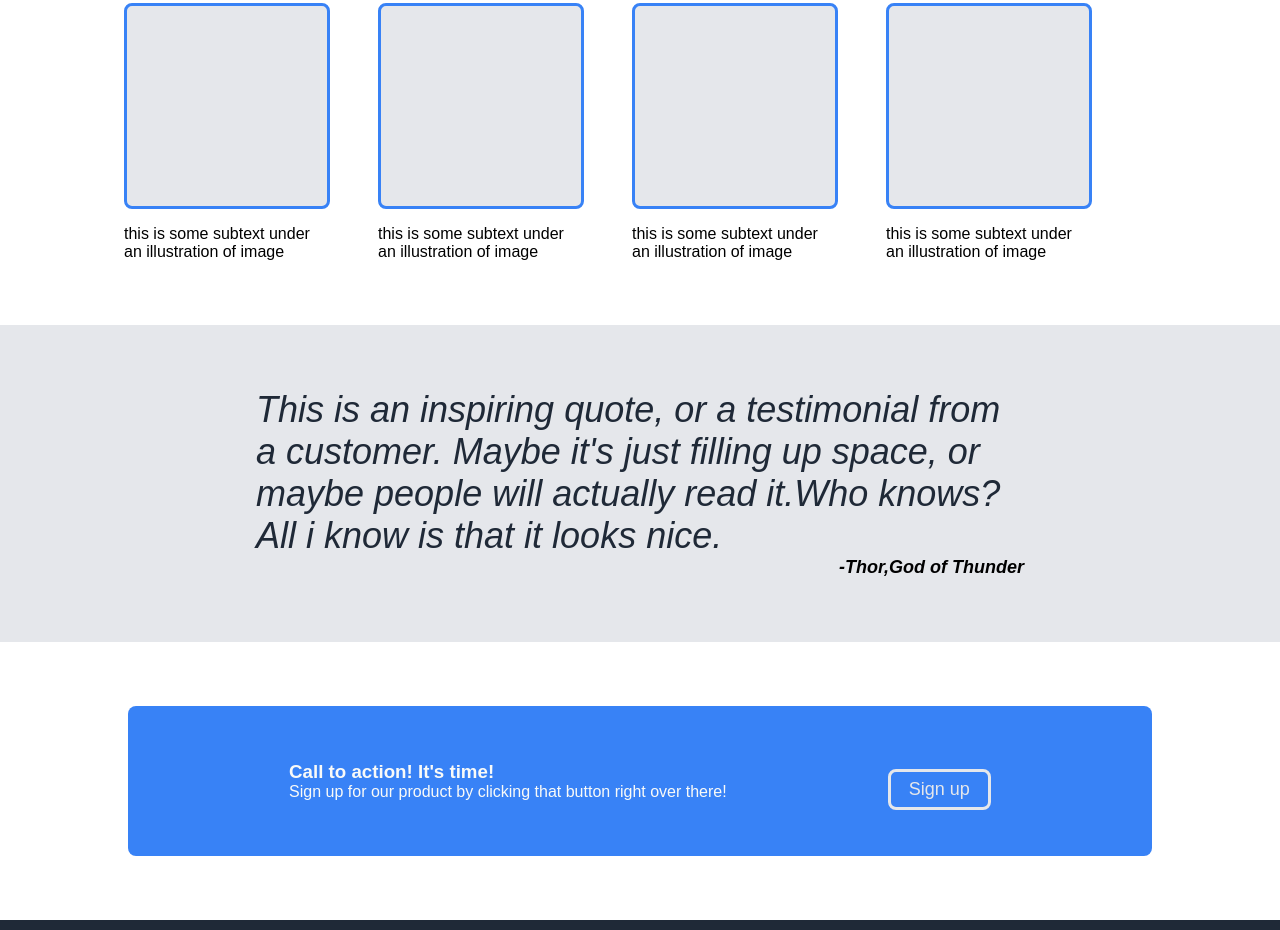
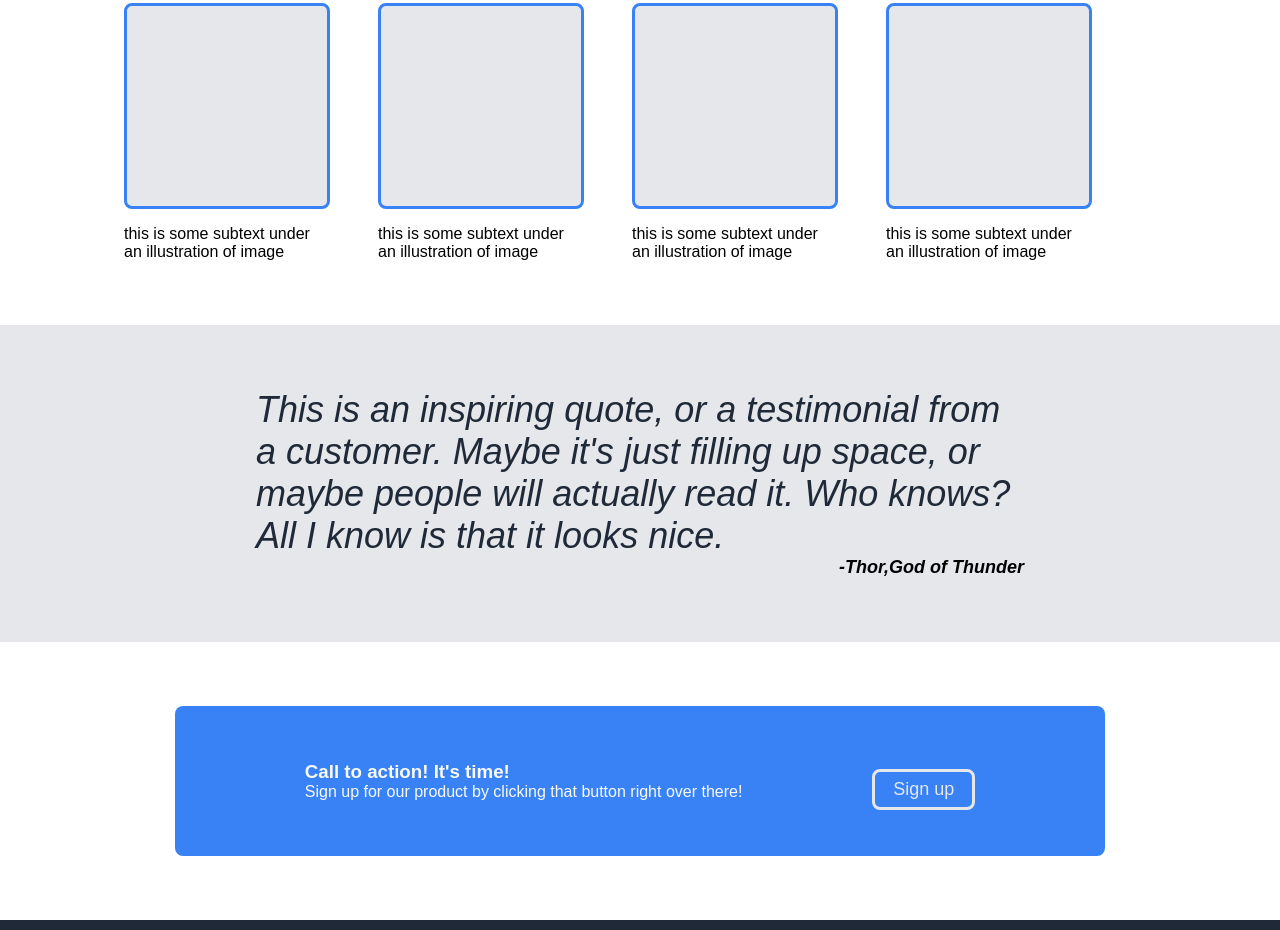
Before and after one commit to Tweedle2Dum/Landingpage-Odin, a plain HTML site: page index.html in a window 1280 px wide. Shown: the part 587-1517 px from the top of the page. Drawn offline with Linux system fonts and the light colour scheme.

Commit message:
fix.some text

```diff
--- a/index.html
+++ b/index.html
@@ -22,7 +22,7 @@
 
                 <div class="text">
                     <h1>This website is awesome</h1>
-                    <p>This is supposed to be the hero text.It is smaller and lower in contrast than the heading
+                    <p>This is supposed to be the hero text. It is smaller and lower in contrast than the heading
                         and is supposed to be a statement of sorts...meeh..</p>
                     <button class="btn-one">Sign Up</button>
                 </div>
@@ -55,7 +55,7 @@
     </div>
     <div class="hero-quote-container">
         <div class="quote">This is an inspiring quote, or a testimonial from a customer. Maybe it's just filling up
-            space, or maybe people will actually read it.Who knows? All i know is that it looks nice.</div>
+            space, or maybe people will actually read it. Who knows? All I know is that it looks nice.</div>
         <div class="name">-Thor,God of Thunder</div>
     </div>
     <div class="banner-container">
--- a/styles.css
+++ b/styles.css
@@ -177,7 +177,7 @@ p{
     justify-content: space-evenly;
     align-items: center;
     border-radius: 8px;
-    width: 80%;
+    width:930px ;
 
 }
 .btn-two{
```
